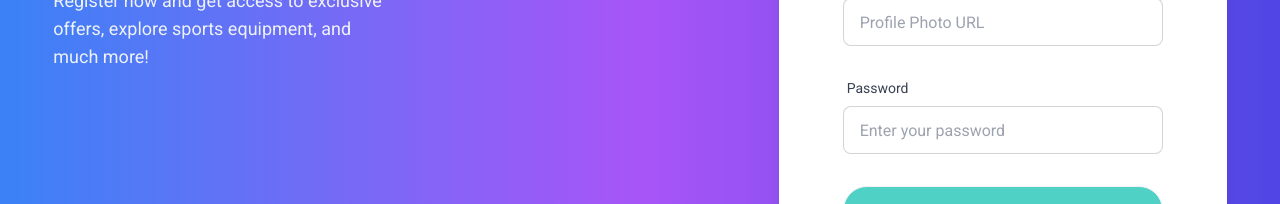
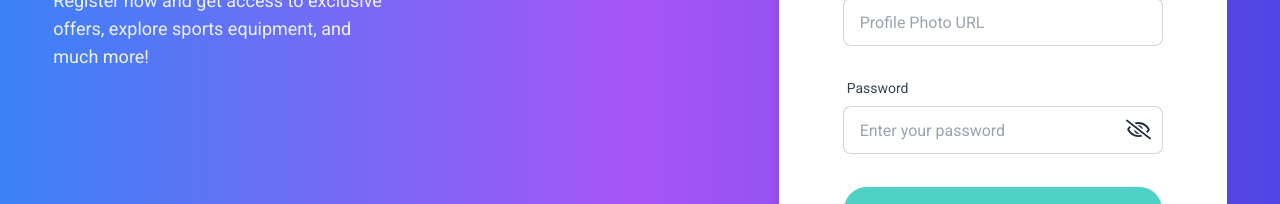
Before and after one commit to Md-Huzaifa-Islam/EquiSports, a React (Vite) app: page /register in a window 1280 px wide. Shown: the part 546-750 px from the top of the page. Built offline with nearby package versions, Linux system fonts and the light colour scheme; no server answers.

Commit message:
made show and hide pass toggle

```diff
--- a/src/Components/Login.jsx
+++ b/src/Components/Login.jsx
@@ -1,13 +1,15 @@
-import { useContext } from "react";
+import { useContext, useState } from "react";
 import { AuthContext } from "../Providers/Contexts";
 import { FcGoogle } from "react-icons/fc";
 import { useLocation, useNavigate } from "react-router-dom";
 import { Fade, Slide } from "react-awesome-reveal";
 import { toast } from "react-toastify";
 import { Helmet } from "react-helmet-async";
+import { FaRegEye, FaRegEyeSlash } from "react-icons/fa";
 
 const Login = () => {
   const { signInWithEmail, signInWithGmail } = useContext(AuthContext);
+  const [show, setShow] = useState(false);
   const location = useLocation().state;
   const navigate = useNavigate();
 
@@ -112,19 +114,25 @@ const Login = () => {
                   required
                 />
               </div>
-              <div className="form-control mt-4">
+              <div className="form-control relative mt-4">
                 <label className="label">
                   <span className="label-text text-gray-700 dark:text-white">
                     Password
                   </span>
                 </label>
                 <input
-                  type="password"
+                  type={!show ? "password" : "text"}
                   placeholder="Enter your password"
                   name="password"
                   className="input input-bordered rounded-lg"
                   required
                 />
+                <div
+                  onClick={() => setShow((p) => !p)}
+                  className="absolute bottom-3 right-1 cursor-pointer px-2"
+                >
+                  {show ? <FaRegEyeSlash size={25} /> : <FaRegEye size={25} />}
+                </div>
               </div>
               <div className="form-control mt-6">
                 <button className="btn rounded-full bg-primary text-white transition-colors duration-300 hover:bg-secondary dark:bg-[#275f5a]">
--- a/src/Components/Register.jsx
+++ b/src/Components/Register.jsx
@@ -1,15 +1,17 @@
-import { useContext } from "react";
+import { useContext, useState } from "react";
 import { AuthContext } from "../Providers/Contexts";
 import { FcGoogle } from "react-icons/fc";
 import { useNavigate } from "react-router-dom";
 import { Fade, Slide } from "react-awesome-reveal";
 import { toast } from "react-toastify";
 import { Helmet } from "react-helmet-async";
+import { FaRegEye, FaRegEyeSlash } from "react-icons/fa";
 
 const Register = () => {
   const { signUpWithEmail, updateNameAndPhoto, setUser, signInWithGmail } =
     useContext(AuthContext);
   const navigate = useNavigate();
+  const [show, setShow] = useState(true);
 
   const handleSignUpEmail = (e) => {
     e.preventDefault();
@@ -141,19 +143,25 @@ const Register = () => {
                 />
               </div>
 
-              <div className="form-control mt-4">
+              <div className="form-control relative mt-4">
                 <label className="label">
                   <span className="label-text text-gray-700 dark:text-white">
                     Password
                   </span>
                 </label>
                 <input
-                  type="password"
+                  type={!show ? "password" : "text"}
                   placeholder="Enter your password"
                   name="password"
                   className="input input-bordered rounded-lg"
                   required
                 />
+                <div
+                  onClick={() => setShow((p) => !p)}
+                  className="absolute bottom-3 right-1 cursor-pointer px-2"
+                >
+                  {show ? <FaRegEyeSlash size={25} /> : <FaRegEye size={25} />}
+                </div>
               </div>
 
               <div className="form-control mt-6">
```
